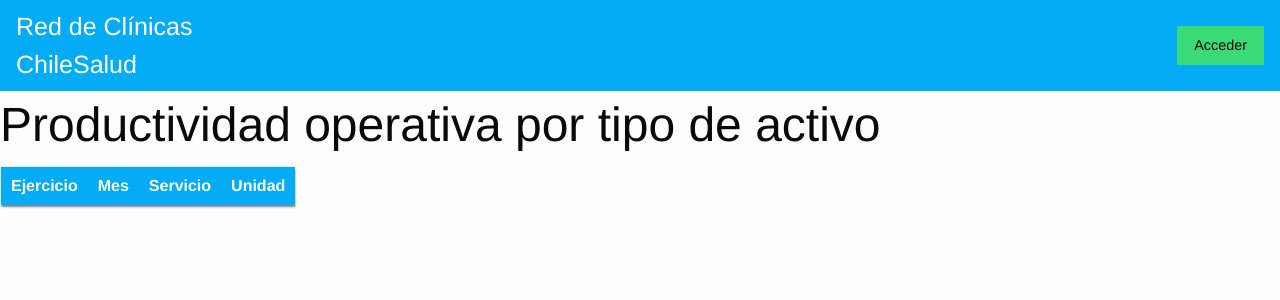
After one commit to renevtvt/tesis, a Django app: template mantenedor/templates/infra/reporte_productividad.html in a window 1280 px wide. The commit adds this page. Shown: the top 300 px of the page. Run offline with Django 5.2, Linux system fonts and the light colour scheme; the template is opened without the code that fills it, so the values that code supplies are empty.

Commit message:
reporte productividad y reporte activos

```diff
--- a/mantenedor/static/css/mystyle.css
+++ b/mantenedor/static/css/mystyle.css
@@ -3,4 +3,41 @@
     align-items: center;
     background: #03acf5;
     padding: 0.5em 1em 0.5em 1em;
+
+}.table-container {
+    max-height: 90vh; /* Ajusta la altura máxima del contenedor de la tabla según tus necesidades */
+    overflow-y: auto;
+    position: relative;
+    width: 100%; /* Asegura que el contenedor ocupe todo el ancho disponible */
 }
+
+.fixed-header thead {
+    position: sticky;
+    top: 0;
+    z-index: 1;
+    background-color: #03acf5; /* Fondo blanco para los encabezados */
+    box-shadow: 0 2px 2px -1px rgba(0, 0, 0, 0.4); /* Añadir sombra para destacar los encabezados */
+}
+
+.fixed-header th, .fixed-header td {
+    padding: 10px;
+    text-align: center;
+    vertical-align: middle; /* Asegura que el contenido esté centrado verticalmente */
+    white-space: nowrap; /* Evita que el contenido se divida en varias líneas */
+}
+
+/* Agrega un borde inferior para destacar los encabezados*/
+.fixed-header th {
+    border-bottom: 2px solid #ddd;
+    color: #fff; /* Color de letra blanca para los encabezados */
+}
+
+.fixed-header td {
+    border-bottom: 1px solid #ddd; /* Borde inferior para las celdas */
+}
+
+.table-container table {
+    width: auto; /* Permite que la tabla tenga un ancho basado en el contenido */
+    border-collapse: collapse;
+    table-layout: auto; /* Ajusta el tamaño de las columnas según el contenido */
+}
--- a/mantenedor/templates/infra/productividad.html
+++ b/mantenedor/templates/infra/productividad.html
@@ -9,10 +9,11 @@
     <table border="1">
         <thead>
             <tr>
+                <th>Nombre filial</th>
                 <th>Ejercicio</th>
                 <th>Mes</th>
                 <th>Unidad</th>
-                <th>Total Promedio Mensual</th>
+                <th>Suma Promedios Diarios</th>
                 <th>Actividad</th>
                 <th>Productividad</th>
             </tr>
@@ -20,9 +21,10 @@
         <tbody>
             {% for item in productividad %}
                 <tr>
+                    <td>{{ item.id_filial__nombre_filial }}</td>
                     <td>{{ item.ejercicio }}</td>
                     <td>{{ item.mes }}</td>
-                    <td>{{ item.id_unidad }}</td>
+                    <td>{{ item.id_unidad__nombre_unidad }}</td>
                     <td>{{ item.total_promedio_mensual }}</td>
                     <td>{{ item.actividad }}</td>
                     <td>{{ item.productividad }}</td>
--- /dev/null
+++ b/mantenedor/templates/infra/reporte_productividad.html
@@ -0,0 +1,40 @@
+{% extends 'base.html' %}
+{% load static %}
+
+{% block titulo %} Reporte Productividad {% endblock titulo %}
+
+{% block content %}
+    <h1>Productividad operativa por tipo de activo</h1>
+    <div class="table-container">
+        <table class="fixed-header">
+            <thead>
+                <tr>
+                    <th>Ejercicio</th>
+                    <th>Mes</th>
+                    <th>Servicio</th>
+                    <th>Unidad</th>
+                    {% for filial in reporte_productividad.0 %}
+                        {% if filial not in "id_unidad__id_servicio__nombre_servicio id_unidad__nombre_unidad ejercicio mes" %}
+                            <th>{{ filial }}</th>
+                        {% endif %}
+                    {% endfor %}
+                </tr>
+            </thead>
+            <tbody>
+                {% for i in reporte_productividad %}
+                    <tr>
+                        <td>{{ i.ejercicio }}</td>
+                        <td>{{ i.mes }}</td>
+                        <td>{{ i.id_unidad__id_servicio__nombre_servicio }}</td>
+                        <td>{{ i.id_unidad__nombre_unidad }}</td>
+                        {% for filial, productividad in i.items %}
+                            {% if filial not in "id_unidad__id_servicio__nombre_servicio id_unidad__nombre_unidad ejercicio mes" %}
+                                <td>{{ productividad|floatformat:1 }}</td>
+                            {% endif %}
+                        {% endfor %}
+                    </tr>
+                {% endfor %}
+            </tbody>
+        </table>
+    </div>
+{% endblock content %}
--- a/mantenedor/templates/infra/sum_promedios_diarios.html
+++ b/mantenedor/templates/infra/sum_promedios_diarios.html
@@ -8,15 +8,17 @@
     <table>
         <thead>
             <tr>
+                <th>id_filial</th>
                 <th>Ejercicio</th>
                 <th>Mes</th>
-                <th>Unidad</th>
+                <th>id_unidad</th>
                 <th>Activo Equivalente</th>
             </tr>
         </thead>
         <tbody>
             {% for promedio in sum_promedio_diario %}
             <tr>
+                <td>{{ promedio.id_filial }}</td>
                 <td>{{ promedio.ejercicio }}</td>
                 <td>{{ promedio.mes }}</td>
                 <td>{{ promedio.id_unidad }}</td>
--- a/mantenedor/templates/inicio.html
+++ b/mantenedor/templates/inicio.html
@@ -13,6 +13,8 @@
             <li><a href="{% url 'infra_app:carga_unidades' %}">Cargar Unidades</a></li>
             <li><a href="{% url 'infra_app:carga_actividad' %}">Cargar Actividad</a></li>
             <li><a href="{% url 'infra_app:delete_actividad' %}">Borrar Actividad</a></li>
+            <li><a href="{% url 'infra_app:reporte_activos' %}">Reporte activos</a></li>
+            <li><a href="{% url 'infra_app:reporte_productividad' %}">Reporte productividad</a></li>
         </ul>
     </nav>
 {% endblock content %}
```
Also changed, not shown: mantenedor/applications/infra/managers.py (+87 -15 lines), mantenedor/applications/infra/urls.py (+8 -6 lines), mantenedor/applications/infra/views.py (+12 -24 lines), mantenedor/templates/infra/reporte_activos.html (added, +38 -0 lines).
